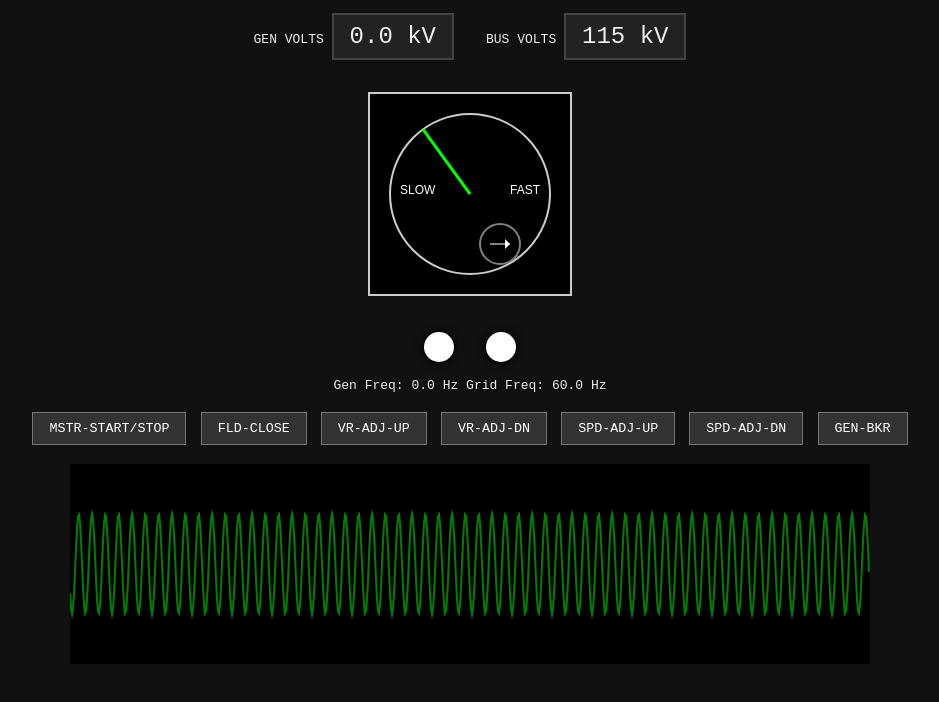
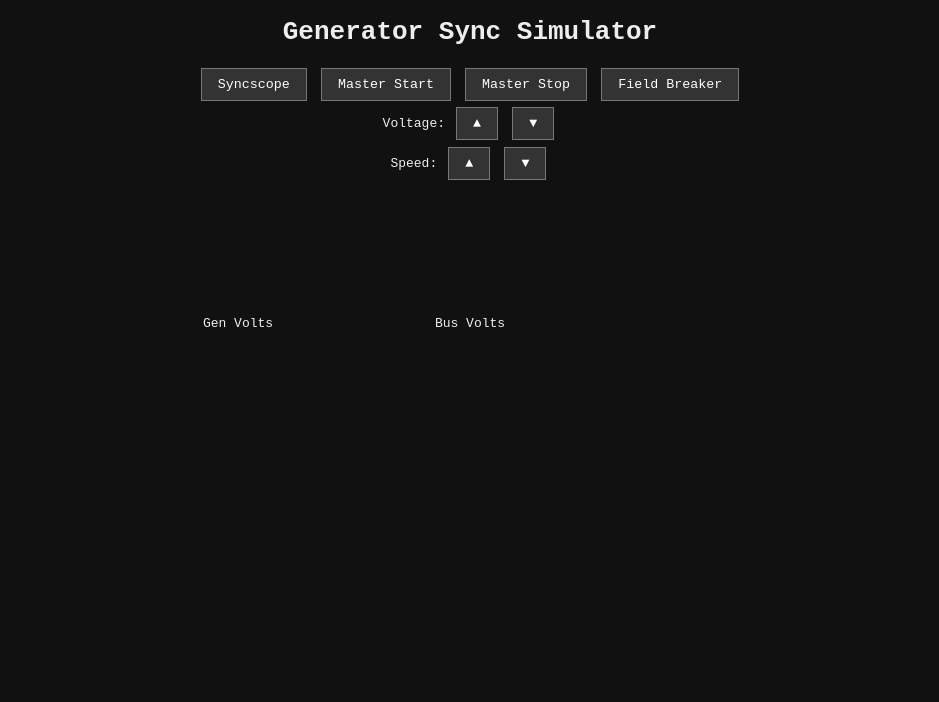
Before and after one commit to jonrack77/Sync-Scope, a plain HTML site: page index.html in a window 1280 px wide. Shown: the whole page, without its empty margins (170-1109 px from the left). Drawn offline with Linux system fonts and the light colour scheme.

Commit message:
Update index.html

```diff
--- a/index.html
+++ b/index.html
@@ -2,45 +2,42 @@
 <html lang="en">
 <head>
   <meta charset="UTF-8" />
-  <meta name="viewport" content="width=device-width, initial-scale=1.0" />
-  <title>Sync Scope Simulator</title>
+  <meta name="viewport" content="width=device-width, initial-scale=1.0"/>
+  <title>Generator Sync Simulator</title>
   <link rel="stylesheet" href="style.css" />
 </head>
 <body>
-  <div class="gauges">
-    <div>
-      <label>GEN VOLTS</label>
-      <div class="gauge-display" id="gen-volts">0.0 kV</div>
+  <h1>Generator Sync Simulator</h1>
+
+  <div class="controls">
+    <button id="syncscopeBtn">Syncscope</button>
+    <button id="masterStartBtn">Master Start</button>
+    <button id="masterStopBtn">Master Stop</button>
+    <button id="fieldBreakerBtn">Field Breaker</button>
+    <div class="adjust">
+      <span>Voltage:</span>
+      <button id="voltUpBtn">▲</button>
+      <button id="voltDownBtn">▼</button>
     </div>
-    <div>
-      <label>BUS VOLTS</label>
-      <div class="gauge-display" id="bus-volts">115 kV</div>
+    <div class="adjust">
+      <span>Speed:</span>
+      <button id="speedUpBtn">▲</button>
+      <button id="speedDownBtn">▼</button>
     </div>
   </div>
 
-  <canvas id="synchroscope" width="200" height="200"></canvas>
+  <div class="gauges">
+    <div class="gauge"><canvas id="genVoltGauge" width="200" height="100"></canvas><p>Gen Volts</p></div>
+    <div class="gauge"><canvas id="busVoltGauge" width="200" height="100"></canvas><p>Bus Volts</p></div>
+    <div class="gauge"><canvas id="syncscope" width="200" height="200"></canvas></div>
+  </div>
 
   <div class="sync-lights">
-    <div class="sync-light" id="light-left"></div>
-    <div class="sync-light" id="light-right"></div>
+    <div id="lightA" class="light"></div>
+    <div id="lightB" class="light"></div>
   </div>
 
-  <div class="frequencies">
-    <span id="gen-freq">Gen Freq: 0.0 Hz</span>
-    <span id="grid-freq">Grid Freq: 60.0 Hz</span>
-  </div>
-
-  <div class="controls">
-    <button onclick="toggleMaster()">MSTR-START/STOP</button>
-    <button onclick="closeField()">FLD-CLOSE</button>
-    <button onmousedown="vrAdjust(true)" onmouseup="stopVrAdjust()">VR-ADJ-UP</button>
-    <button onmousedown="vrAdjust(false)" onmouseup="stopVrAdjust()">VR-ADJ-DN</button>
-    <button onmousedown="spdAdjust(true)" onmouseup="stopSpdAdjust()">SPD-ADJ-UP</button>
-    <button onmousedown="spdAdjust(false)" onmouseup="stopSpdAdjust()">SPD-ADJ-DN</button>
-    <button onclick="toggleBreaker()">GEN-BKR</button>
-  </div>
-
-  <canvas id="waveform" width="800" height="200"></canvas>
+  <canvas id="sineCanvas" width="800" height="200"></canvas>
 
   <script src="script.js"></script>
 </body>
```
